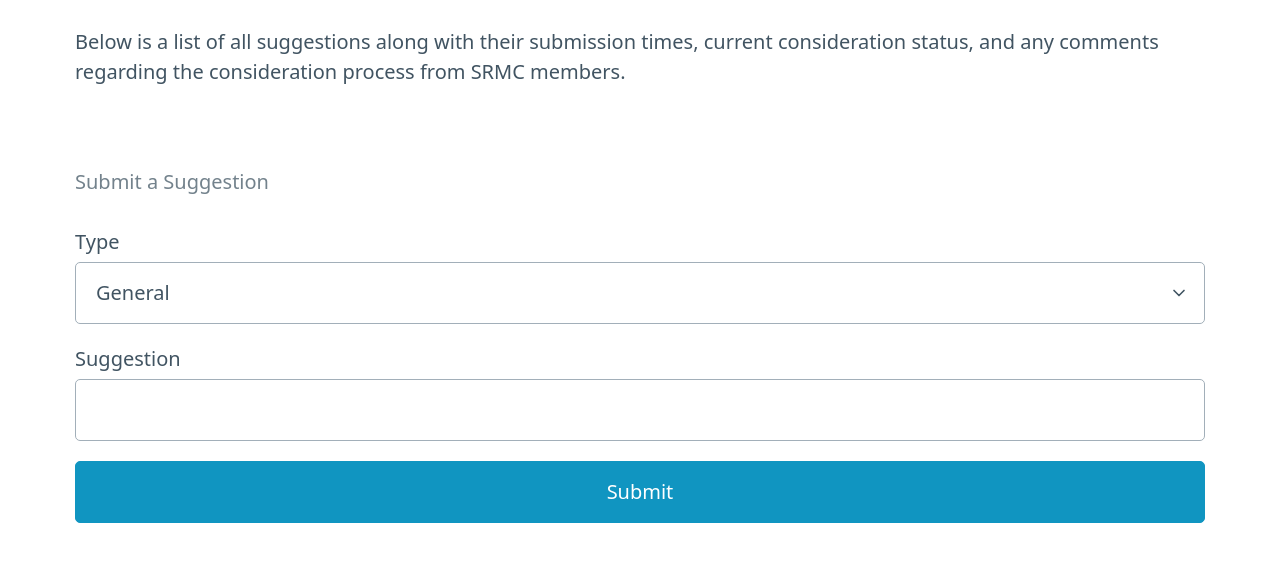
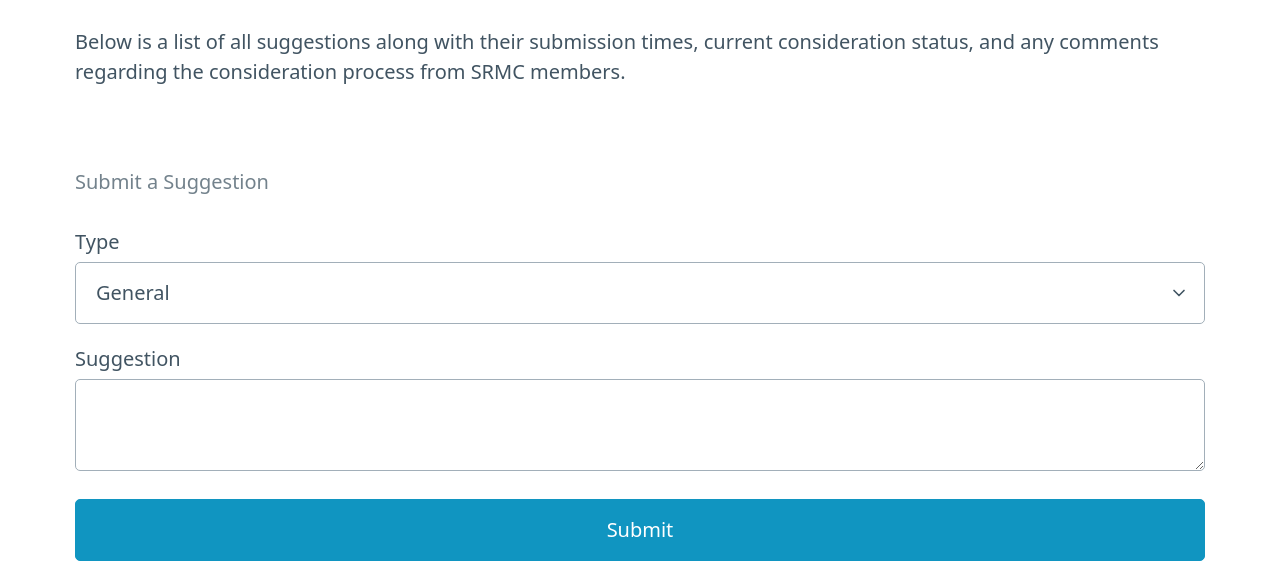
Before and after one commit to pseudofractal/SRM-Suggestion-Website-Demo, a website: page index.html in a window 1280 px wide. Shown: the part 268-831 px from the top of the page. Drawn offline with nearby package versions, Linux system fonts and the light colour scheme; no server answers.

Commit message:
GitHub pages sucks or idk how it works ughhh

```diff
--- a/index.html
+++ b/index.html
@@ -41,7 +41,7 @@
                     <option value="Dish">Dish</option>
                 </select>
                 <label for="suggestion-text">Suggestion</label>
-                <input type="text" id="suggestion-text" name="suggestion" required>
+                <textarea id="suggestion-text" name="suggestion" required></textarea>
                 <button type="submit" role="button">Submit</button>
             </form>
         </section>
--- a/js/submission.js
+++ b/js/submission.js
@@ -5,7 +5,7 @@ import { getAuth, onAuthStateChanged } from 'firebase/auth';
 const db = getFirestore();
 const auth = getAuth();
 
-console.log('Firebase initialized');
+console.log('Firebase initialized from submission.js');
 
 // Function to handle form submission
 async function handleFormSubmit(event) {
```
Also changed, not shown: dist/main.js.
